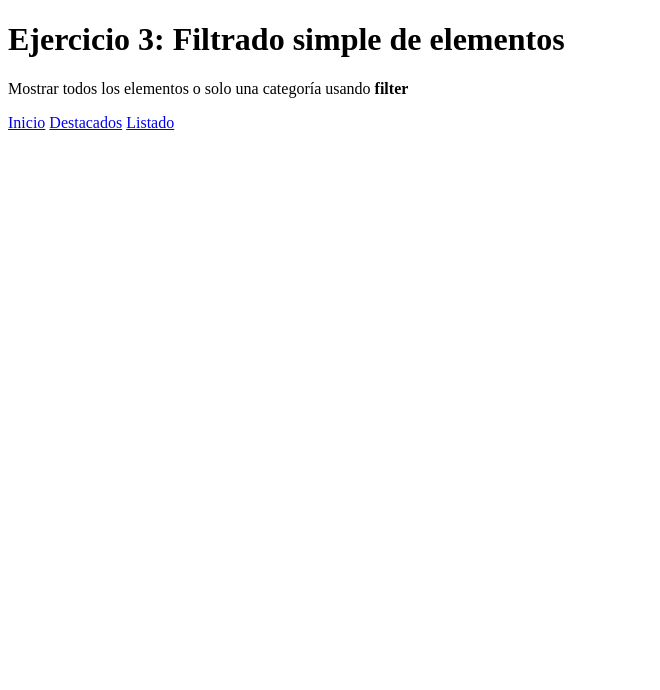
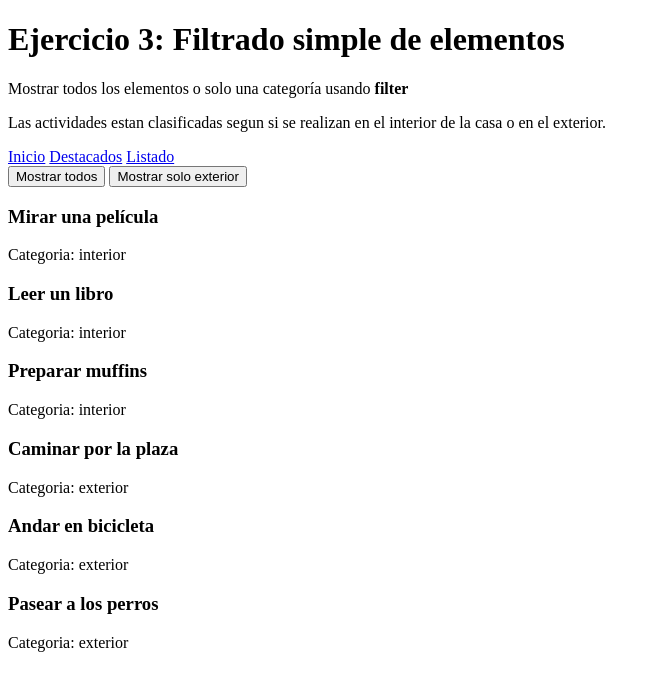
Before and after one commit to BelBugSlayer/tup-trabajo-practico-2, a plain HTML site: page listado.html in a window 1280 px wide. Shown: the whole page, without its empty margins (0-660 px from the left). Drawn offline with Linux system fonts and the light colour scheme.

Commit message:
Agregar listado con filtro por categoria

```diff
--- a/listado.html
+++ b/listado.html
@@ -1,5 +1,5 @@
 <!DOCTYPE html>
-<html lang="en">
+<html lang="es">
 <head>
     <meta charset="UTF-8">
     <meta name="viewport" content="width=device-width, initial-scale=1.0">
@@ -7,16 +7,72 @@
     <link rel="stylesheet" href="estilos.css" />
 </head>
 <body>
-     <main>
+    <main>
         <header>
             <h1>Ejercicio 3: Filtrado simple de elementos</h1>
             <p>Mostrar todos los elementos o solo una categoría usando <b>filter</b></p>
+            <p>Las actividades estan clasificadas segun si se realizan en el interior de la casa o en el exterior.</p>
             <nav>
                 <a href="index.html">Inicio</a>
                 <a href="destacados.html">Destacados</a>
                 <a href="listado.html">Listado</a>
             </nav>
         </header>
+
+        <section class="caja">
+            <div class="botones">
+                <button id="mostrarTodos">Mostrar todos</button>
+                <button id="mostrarExterior">Mostrar solo exterior</button>
+            </div>
+            <section id="listaActividades" class="tarjetas"></section>
+        </section>
     </main>
+
+    <script>
+        const actividades = [
+            { nombre: "Mirar una película", categoria: "interior"},
+            { nombre: "Leer un libro", categoria: "interior"},
+            { nombre: "Preparar muffins", categoria: "interior"},
+            { nombre: "Caminar por la plaza", categoria: "exterior"},
+            { nombre: "Andar en bicicleta", categoria: "exterior"},
+            { nombre: "Pasear a los perros", categoria: "exterior"},
+        ];
+
+        const listaActividades = document.getElementById("listaActividades");
+        const mostrarTodos = document.getElementById("mostrarTodos");
+        const mostrarExterior = document.getElementById("mostrarExterior");
+
+        function mostrarListado(listado) {
+            listaActividades.innerHTML = "";
+
+            listado.forEach((actividad) => {
+                const tarjeta = document.createElement("article");
+                tarjeta.classList.add("tarjeta");
+
+                const titulo = document.createElement("h3");
+                titulo.textContent = actividad.nombre;
+
+                const categoria = document.createElement("p");
+                categoria.textContent = `Categoria: ${actividad.categoria}`;
+
+                tarjeta.append(titulo,categoria);
+                listaActividades.appendChild(tarjeta);
+            });
+        }
+
+        mostrarListado(actividades);
+
+        mostrarTodos.addEventListener("click", () => {
+            mostrarListado(actividades);
+        });
+
+        mostrarExterior.addEventListener("click", () => {
+            const actividadesExterior = actividades.filter((actividad) => {
+                return actividad.categoria === "exterior";
+            });
+
+            mostrarListado(actividadesExterior);
+        });
+    </script>
 </body>
 </html>
```
